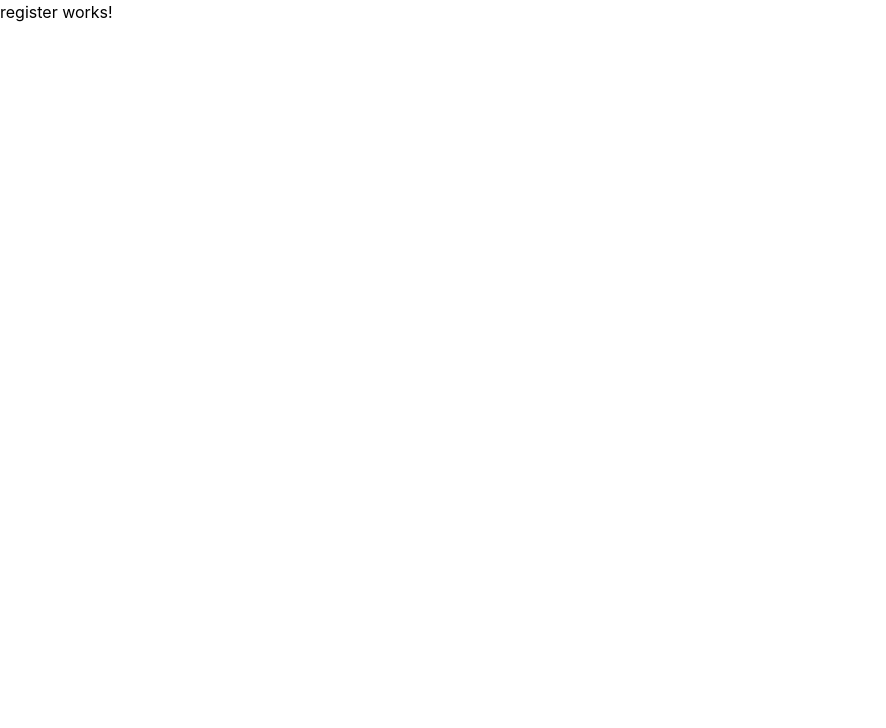
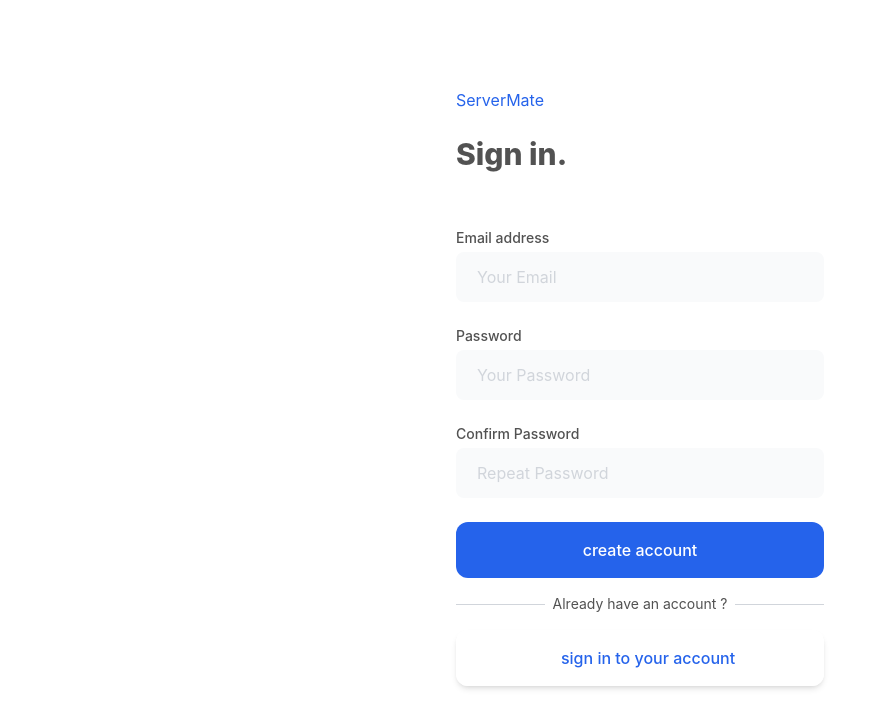
Before and after one commit to IOU4/serverMate, an Angular app in the folder frontEnd/: page /register in a window 1280 px wide. Shown: the top 728 px of the page, without its empty margins (0-886 px from the left). Built offline with nearby package versions, Linux system fonts and the light colour scheme.

Commit message:
update register template

```diff
--- a/frontEnd/src/app/auth/register/register.component.html
+++ b/frontEnd/src/app/auth/register/register.component.html
@@ -1 +1,63 @@
-<p>register works!</p>
+<section class="">
+  <div class=" items-center px-5 py-12 lg:px-20">
+    <div
+      class="flex flex-col w-full max-w-md p-10 mx-auto my-6 transition duration-500 ease-in-out transform bg-white rounded-lg md:mt-0">
+      <div>
+        <p class="text-blue-600 text-medium">ServerMate</p>
+        <h2 class="mt-6 text-3xl font-extrabold text-neutral-600">Sign in.</h2>
+      </div>
+      <div class="mt-8">
+        <div class="mt-6">
+          <form class="space-y-6" (submit)="submit($event)">
+            <div>
+              <label for="email" class="block text-sm font-medium text-neutral-600"> Email address </label>
+              <div class="mt-1">
+                <input id="email" name="email" type="email" autocomplete="email" required="" placeholder="Your Email"
+                  class="block w-full px-5 py-3 text-base text-neutral-600 placeholder-gray-300 transition duration-500 ease-in-out transform border border-transparent rounded-lg bg-gray-50 focus:outline-none focus:border-transparent focus:ring-2 focus:ring-white focus:ring-offset-2 focus:ring-offset-gray-300">
+              </div>
+            </div>
+
+            <div class="space-y-1">
+              <label for="password" class="block text-sm font-medium text-neutral-600"> Password </label>
+              <div class="mt-1">
+                <input id="password" name="password" type="password" autocomplete="current-password" required=""
+                  placeholder="Your Password"
+                  class="block w-full px-5 py-3 text-base text-neutral-600 placeholder-gray-300 transition duration-500 ease-in-out transform border border-transparent rounded-lg bg-gray-50 focus:outline-none focus:border-transparent focus:ring-2 focus:ring-white focus:ring-offset-2 focus:ring-offset-gray-300">
+              </div>
+            </div>
+            <div class="space-y-1">
+              <label for="password" class="block text-sm font-medium text-neutral-600"> Confirm Password </label>
+              <div class="mt-1">
+                <input id="password" name="password" type="password" autocomplete="current-password" required=""
+                  placeholder="Repeat Password"
+                  class="block w-full px-5 py-3 text-base text-neutral-600 placeholder-gray-300 transition duration-500 ease-in-out transform border border-transparent rounded-lg bg-gray-50 focus:outline-none focus:border-transparent focus:ring-2 focus:ring-white focus:ring-offset-2 focus:ring-offset-gray-300">
+              </div>
+            </div>
+
+            <div>
+              <button type="submit"
+                class="flex items-center justify-center w-full px-10 py-4 text-base font-medium text-center text-white transition duration-500 ease-in-out transform bg-blue-600 rounded-xl hover:bg-blue-700 focus:outline-none focus:ring-2 focus:ring-offset-2 focus:ring-blue-500">create
+                account</button>
+            </div>
+          </form>
+          <div class="relative my-4">
+            <div class="absolute inset-0 flex items-center">
+              <div class="w-full border-t border-gray-300"></div>
+            </div>
+            <div class="relative flex justify-center text-sm">
+              <span class="px-2 text-neutral-600 bg-white"> Already have an account ? </span>
+            </div>
+          </div>
+          <div>
+            <button routerLink='/login' type="submit"
+              class="w-full items-center block px-10 py-3.5 text-base font-medium text-center text-blue-600 transition duration-500 ease-in-out transform border-2 border-white shadow-md rounded-xl focus:outline-none focus:ring-2 focus:ring-offset-2 focus:ring-gray-500">
+              <div class="flex items-center justify-center">
+                <span class="ml-4"> sign in to your account</span>
+              </div>
+            </button>
+          </div>
+        </div>
+      </div>
+    </div>
+  </div>
+</section>
--- a/frontEnd/src/app/auth/register/register.component.ts
+++ b/frontEnd/src/app/auth/register/register.component.ts
@@ -7,4 +7,12 @@ import { Component } from '@angular/core';
 })
 export class RegisterComponent {
 
+  submit(e: Event) {
+    e.preventDefault();
+    this.register();
+  }
+  register() {
+    console.log('register');
+  }
+
 }
```
